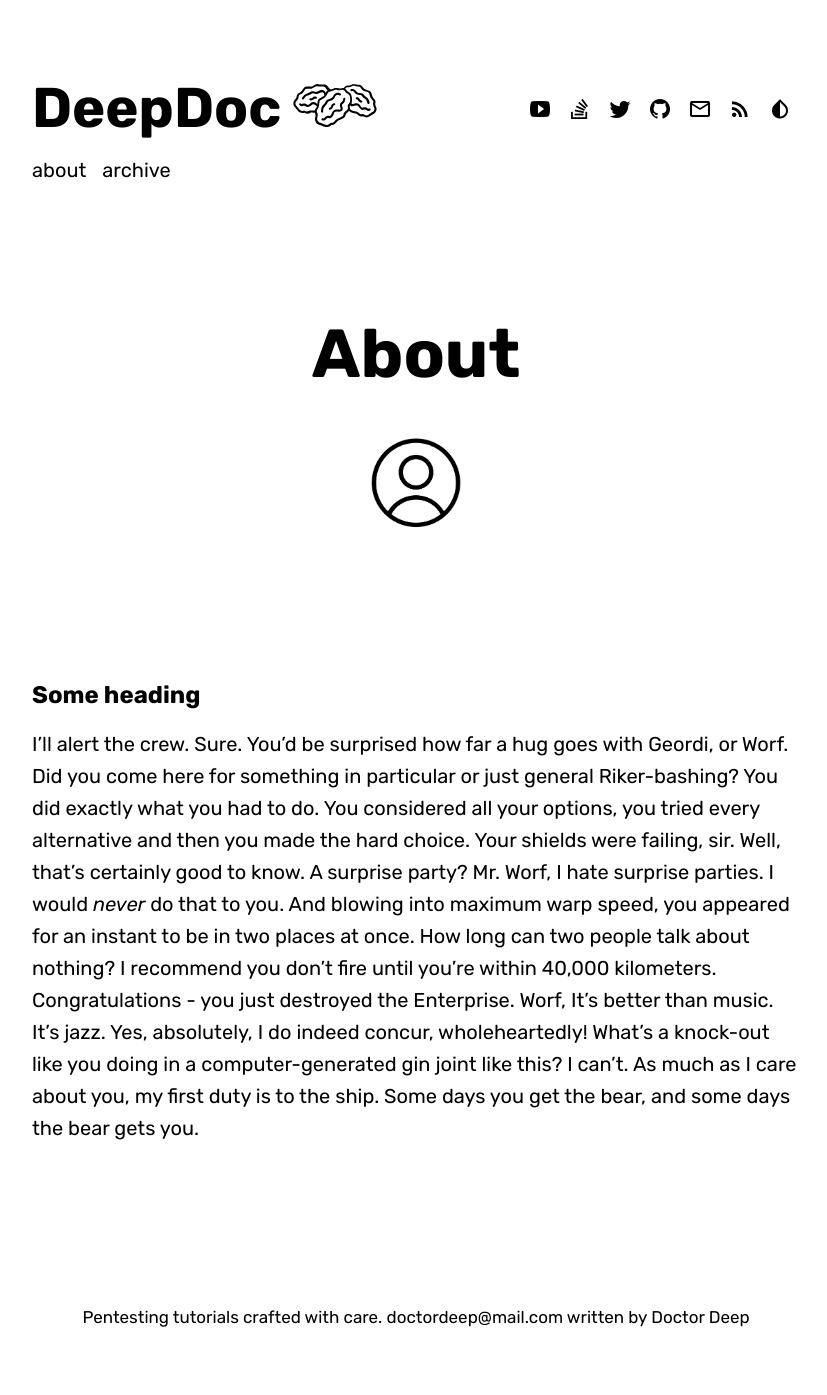
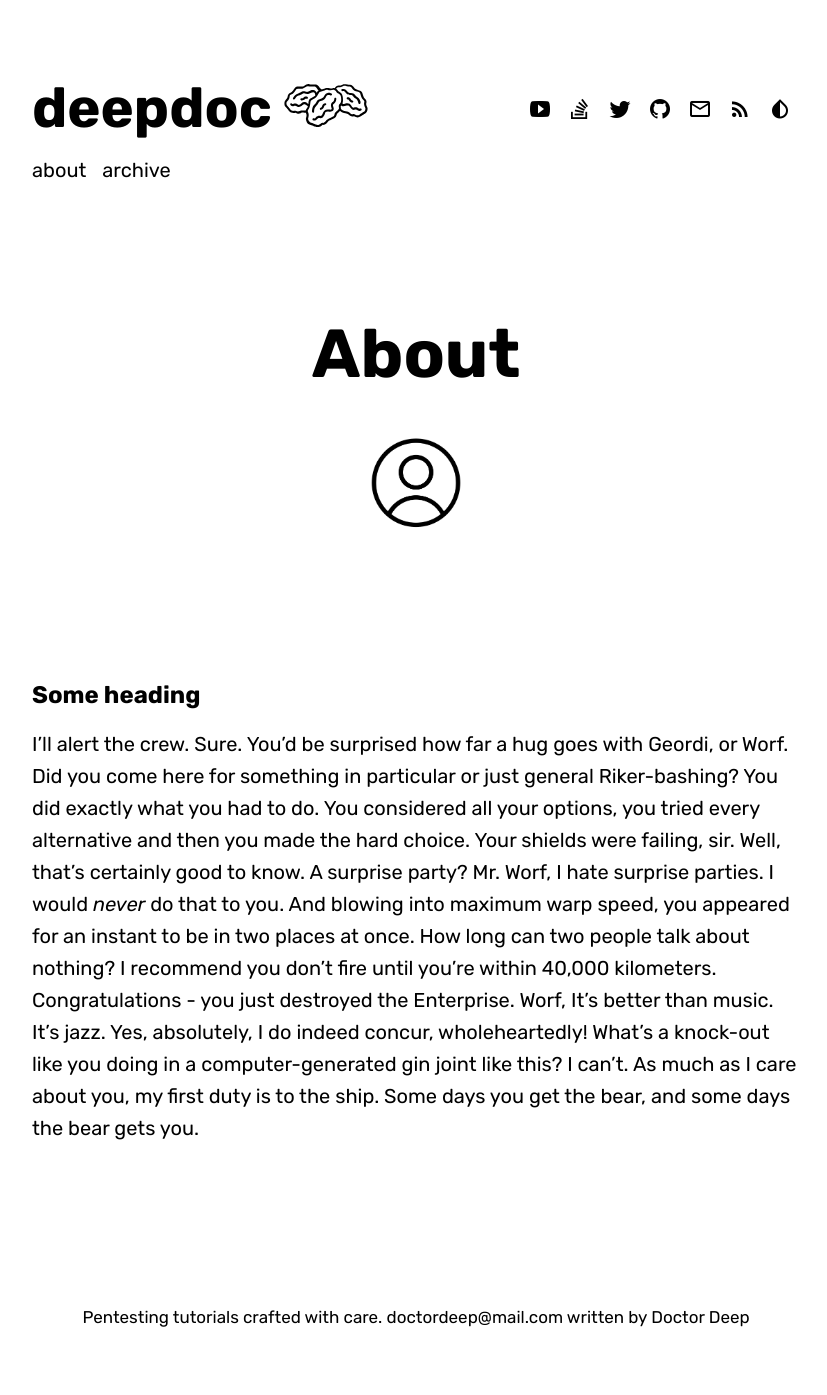
Before and after one commit to deepdoc/deepdoc.github.io, a Jekyll site: the page built from about.md, in a window 1280 px wide. Shown: the whole page, without its empty margins (224-1051 px from the left). Built offline with Jekyll 4.4.1, drawn with Linux system fonts in a browser that asks for light colours; some web fonts are replaced.

```diff
--- a/_config.yml
+++ b/_config.yml
@@ -5,7 +5,7 @@ url                          : "" # the base hostname & protocol for your site
                                   # `http://<username>.github.io` - for GitHub
 
 blog:
-  title                      : DeepDoc
+  title                      : deepdoc
   description                  : >
                                Pentesting tutorials crafted with care. doctordeep@mail.com
 
```
